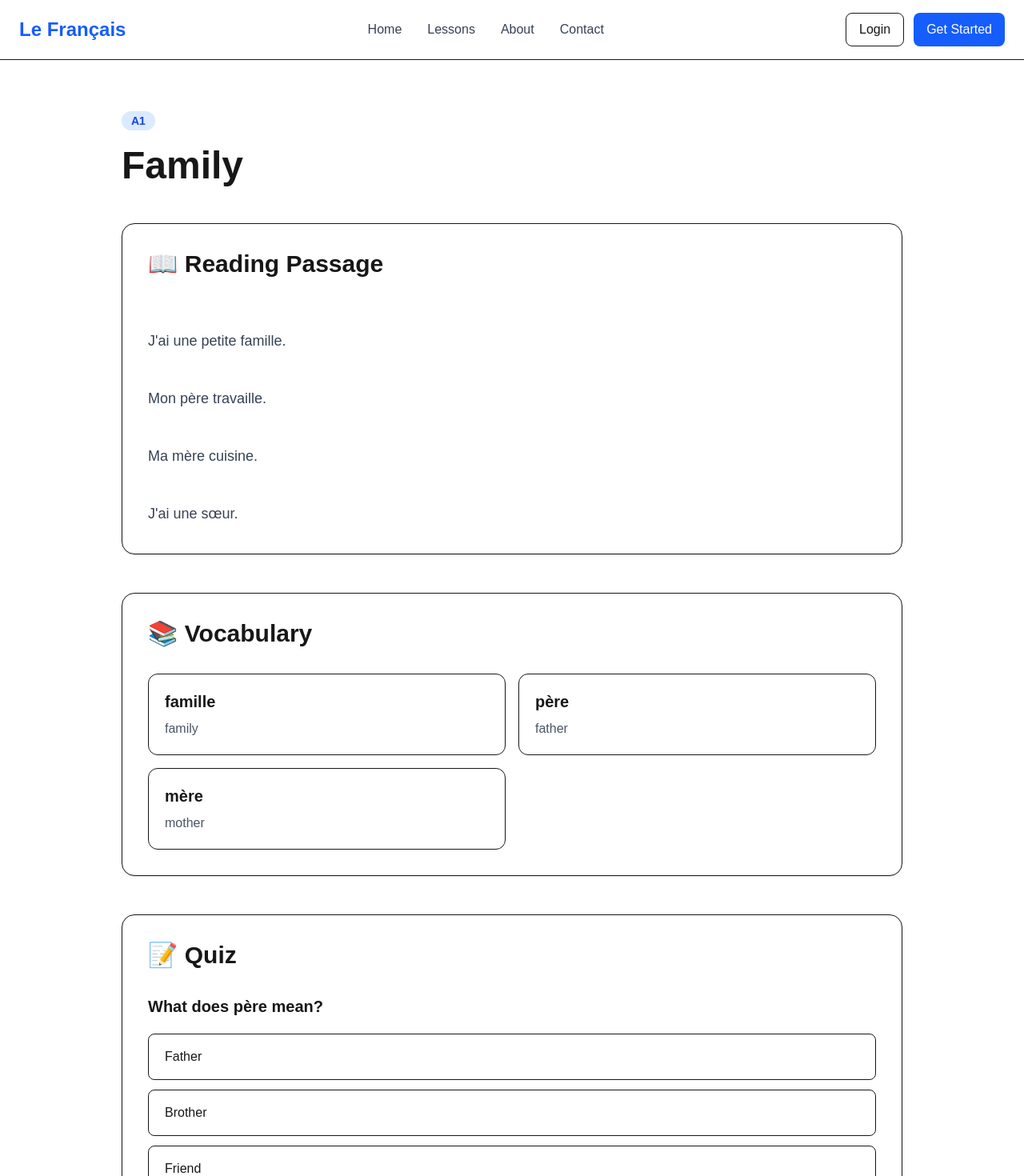
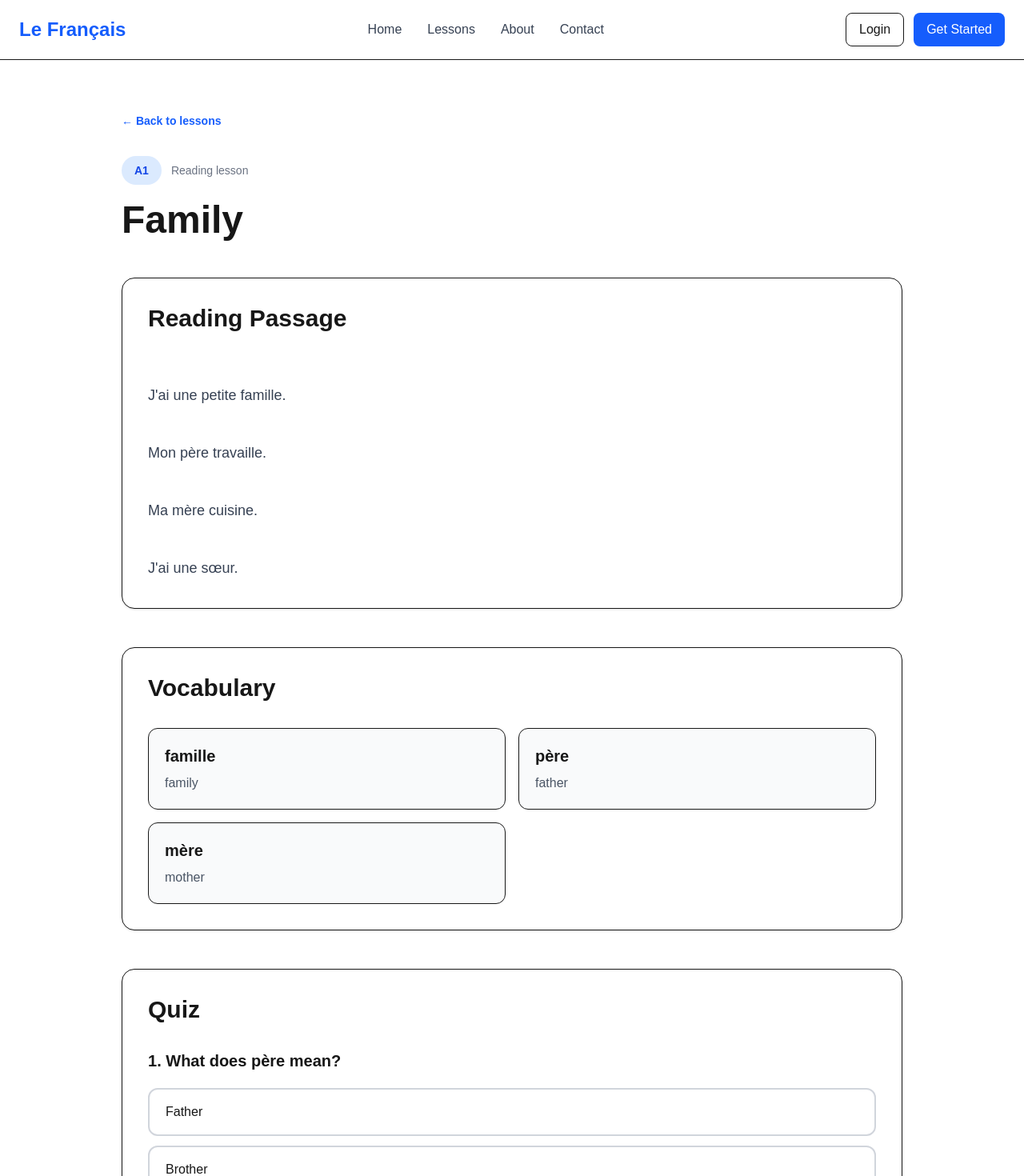
Before and after one commit to Arshbhangu47/lefrancais, a Next.js app: page /lessons/family in a window 1280 px wide. Shown: the top 1470 px of the page at 80% size. Built offline with nearby package versions, Linux system fonts and the light colour scheme.

Commit message:
Add interactive lesson quizzes

```diff
--- a/app/lessons/[slug]/page.tsx
+++ b/app/lessons/[slug]/page.tsx
@@ -1,4 +1,6 @@
+import Link from "next/link";
 import { notFound } from "next/navigation";
+import LessonQuiz from "../../../components/LessonQuiz";
 import { lessons } from "../../../data/lessons";
 
 type Props = {
@@ -7,55 +9,70 @@ type Props = {
   }>;
 };
 
+export function generateStaticParams() {
+  return lessons.map((lesson) => ({
+    slug: lesson.slug,
+  }));
+}
+
 export default async function LessonPage({ params }: Props) {
   const { slug } = await params;
 
-  const lesson = lessons.find((l) => l.slug === slug);
+  const lesson = lessons.find((item) => item.slug === slug);
 
   if (!lesson) {
     notFound();
   }
 
+  const currentIndex = lessons.findIndex(
+    (item) => item.slug === lesson.slug
+  );
+
+  const nextLesson = lessons[currentIndex + 1];
+
   return (
-    <div className="mx-auto max-w-5xl px-6 py-16">
+    <main className="mx-auto max-w-5xl px-6 py-16">
+      <Link
+        href="/lessons"
+        className="text-sm font-semibold text-blue-600 hover:text-blue-800"
+      >
+        ← Back to lessons
+      </Link>
 
-      <span className="rounded-full bg-blue-100 px-3 py-1 text-sm font-semibold text-blue-700">
-        {lesson.level}
-      </span>
+      <div className="mt-8 flex items-center gap-3">
+        <span className="rounded-full bg-blue-100 px-4 py-2 text-sm font-semibold text-blue-700">
+          {lesson.level}
+        </span>
+
+        <span className="text-sm text-gray-500">
+          Reading lesson
+        </span>
+      </div>
 
       <h1 className="mt-5 text-5xl font-bold">
         {lesson.title}
       </h1>
 
-      {/* Reading */}
-
-      <div className="mt-12 rounded-2xl border bg-white p-8 shadow-sm">
-
+      <section className="mt-12 rounded-2xl border bg-white p-8 shadow-sm">
         <h2 className="text-3xl font-bold">
-          📖 Reading Passage
+          Reading Passage
         </h2>
 
         <p className="mt-6 whitespace-pre-line text-lg leading-9 text-gray-700">
           {lesson.passage}
         </p>
+      </section>
 
-      </div>
-
-      {/* Vocabulary */}
-
-      <div className="mt-12 rounded-2xl border bg-white p-8 shadow-sm">
-
+      <section className="mt-12 rounded-2xl border bg-white p-8 shadow-sm">
         <h2 className="text-3xl font-bold">
-          📚 Vocabulary
+          Vocabulary
         </h2>
 
         <div className="mt-8 grid gap-4 md:grid-cols-2">
-
           {lesson.vocabulary.map((word) => (
-
             <div
               key={word.french}
-              className="rounded-xl border p-5"
+              className="rounded-xl border bg-gray-50 p-5"
             >
               <h3 className="text-xl font-bold">
                 {word.french}
@@ -64,55 +81,30 @@ export default async function LessonPage({ params }: Props) {
               <p className="mt-2 text-gray-600">
                 {word.english}
               </p>
+            </div>
+          ))}
+        </div>
+      </section>
 
-            </div>
+      <LessonQuiz questions={lesson.quiz} />
 
-          ))}
-
-        </div>
-
+      <div className="mt-12 flex justify-end">
+        {nextLesson ? (
+          <Link
+            href={`/lessons/${nextLesson.slug}`}
+            className="rounded-xl bg-blue-600 px-7 py-4 font-semibold text-white hover:bg-blue-700"
+          >
+            Next Lesson: {nextLesson.title} →
+          </Link>
+        ) : (
+          <Link
+            href="/lessons"
+            className="rounded-xl bg-blue-600 px-7 py-4 font-semibold text-white hover:bg-blue-700"
+          >
+            View All Lessons
+          </Link>
+        )}
       </div>
-
-      {/* Quiz */}
-
-      <div className="mt-12 rounded-2xl border bg-white p-8 shadow-sm">
-
-        <h2 className="text-3xl font-bold">
-          📝 Quiz
-        </h2>
-
-        {lesson.quiz.map((question) => (
-
-          <div
-            key={question.question}
-            className="mt-8"
-          >
-
-            <h3 className="mb-5 text-xl font-semibold">
-              {question.question}
-            </h3>
-
-            <div className="space-y-3">
-
-              {question.options.map((option) => (
-
-                <button
-                  key={option}
-                  className="block w-full rounded-lg border px-5 py-4 text-left transition hover:bg-blue-50"
-                >
-                  {option}
-                </button>
-
-              ))}
-
-            </div>
-
-          </div>
-
-        ))}
-
-      </div>
-
-    </div>
+    </main>
   );
 }
--- /dev/null
+++ b/components/LessonQuiz.tsx
@@ -0,0 +1,126 @@
+"use client";
+
+import { useState } from "react";
+
+type QuizQuestion = {
+  question: string;
+  options: string[];
+  answer: string;
+};
+
+type LessonQuizProps = {
+  questions: QuizQuestion[];
+};
+
+export default function LessonQuiz({ questions }: LessonQuizProps) {
+  const [selectedAnswers, setSelectedAnswers] = useState<
+    Record<number, string>
+  >({});
+  const [submitted, setSubmitted] = useState(false);
+
+  const score = questions.reduce((total, question, index) => {
+    return selectedAnswers[index] === question.answer ? total + 1 : total;
+  }, 0);
+
+  function selectAnswer(questionIndex: number, option: string) {
+    if (submitted) return;
+
+    setSelectedAnswers((current) => ({
+      ...current,
+      [questionIndex]: option,
+    }));
+  }
+
+  function resetQuiz() {
+    setSelectedAnswers({});
+    setSubmitted(false);
+  }
+
+  return (
+    <section className="mt-12 rounded-2xl border bg-white p-8 shadow-sm">
+      <h2 className="text-3xl font-bold">Quiz</h2>
+
+      <div className="mt-8 space-y-10">
+        {questions.map((question, questionIndex) => (
+          <div key={question.question}>
+            <h3 className="text-xl font-semibold">
+              {questionIndex + 1}. {question.question}
+            </h3>
+
+            <div className="mt-5 space-y-3">
+              {question.options.map((option) => {
+                const isSelected =
+                  selectedAnswers[questionIndex] === option;
+
+                const isCorrect = option === question.answer;
+
+                let buttonStyle =
+                  "border-gray-300 hover:border-blue-500 hover:bg-blue-50";
+
+                if (isSelected) {
+                  buttonStyle = "border-blue-600 bg-blue-50";
+                }
+
+                if (submitted && isCorrect) {
+                  buttonStyle = "border-green-600 bg-green-50 text-green-800";
+                }
+
+                if (submitted && isSelected && !isCorrect) {
+                  buttonStyle = "border-red-600 bg-red-50 text-red-800";
+                }
+
+                return (
+                  <button
+                    key={option}
+                    type="button"
+                    onClick={() =>
+                      selectAnswer(questionIndex, option)
+                    }
+                    className={`block w-full rounded-xl border-2 px-5 py-4 text-left transition ${buttonStyle}`}
+                  >
+                    {option}
+                  </button>
+                );
+              })}
+            </div>
+
+            {submitted && (
+              <p className="mt-4 font-medium">
+                {selectedAnswers[questionIndex] === question.answer
+                  ? "Correct!"
+                  : `Correct answer: ${question.answer}`}
+              </p>
+            )}
+          </div>
+        ))}
+      </div>
+
+      {!submitted ? (
+        <button
+          type="button"
+          disabled={
+            Object.keys(selectedAnswers).length !== questions.length
+          }
+          onClick={() => setSubmitted(true)}
+          className="mt-10 rounded-xl bg-blue-600 px-7 py-3 font-semibold text-white transition hover:bg-blue-700 disabled:cursor-not-allowed disabled:bg-gray-300"
+        >
+          Check Answers
+        </button>
+      ) : (
+        <div className="mt-10 rounded-xl bg-gray-50 p-6">
+          <p className="text-2xl font-bold">
+            Score: {score}/{questions.length}
+          </p>
+
+          <button
+            type="button"
+            onClick={resetQuiz}
+            className="mt-5 rounded-xl border border-gray-300 px-6 py-3 font-semibold hover:bg-white"
+          >
+            Try Again
+          </button>
+        </div>
+      )}
+    </section>
+  );
+}
```
